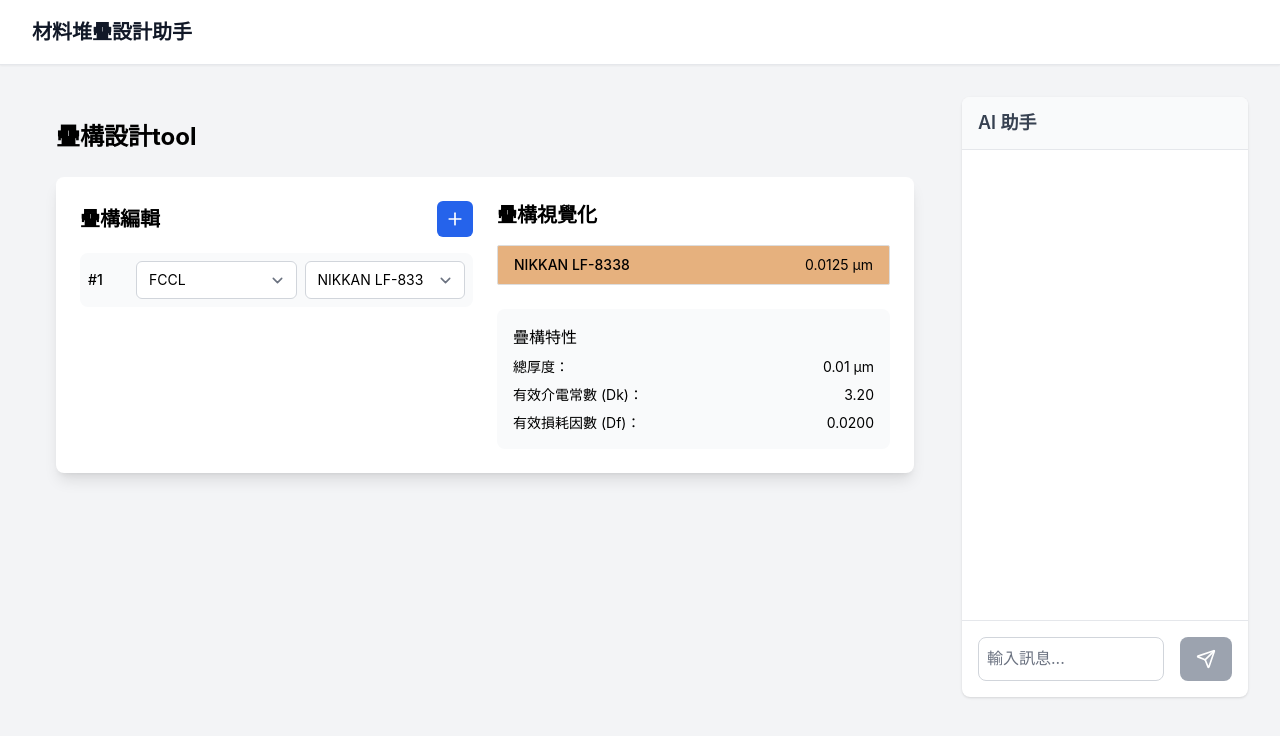
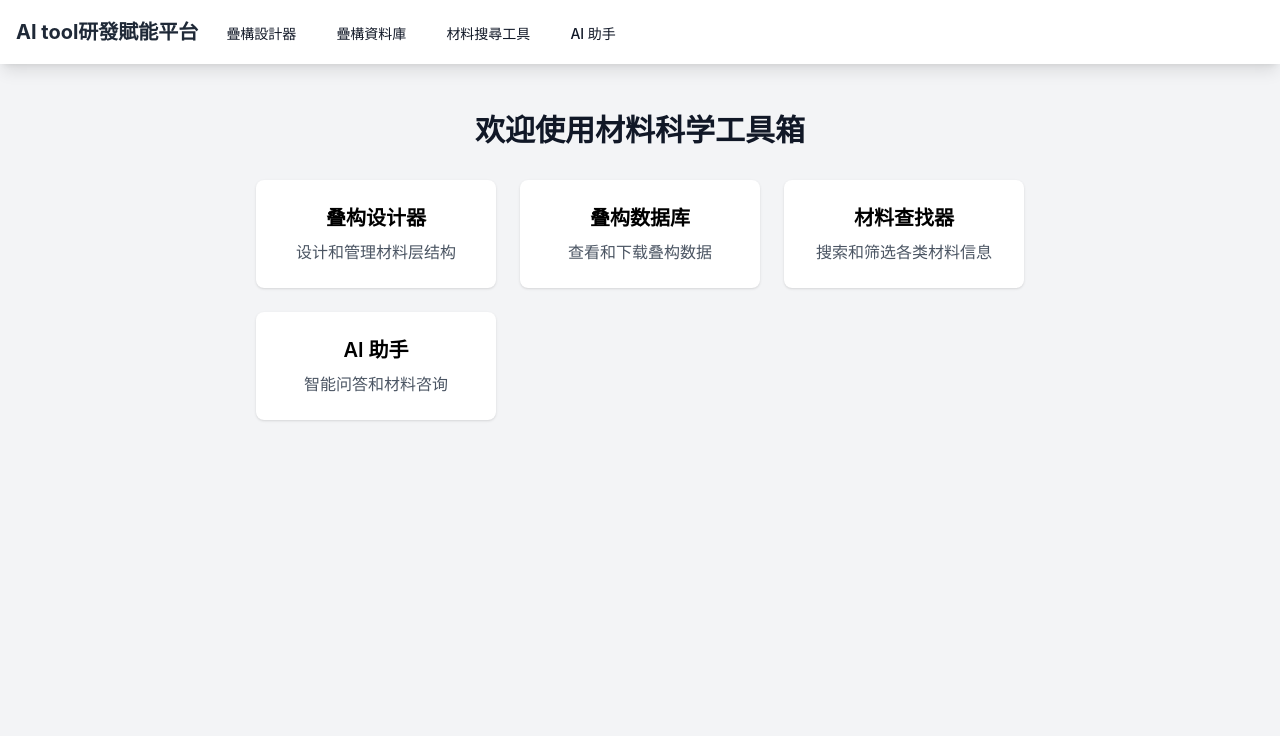
Before and after one commit to angelanchi/pcb-designer-app, a React (Create React App) app: page / in a window 1280 px wide. Shown: the top 736 px of the page. Built offline with nearby package versions, Linux system fonts and the light colour scheme.

Commit message:
Add files via upload

```diff
--- a/src/App.js
+++ b/src/App.js
@@ -1,41 +1,117 @@
 import React from 'react';
+import { BrowserRouter as Router, Routes, Route, Link } from 'react-router-dom';
 import MaterialStackApp from './components/MaterialStackApp';
+import MaterialFinderApp from './components/MaterialFinderApp';
 import ClaudeChatbox from './components/ClaudeChatbox';
+import StackupViewer from './components/StackupViewer';
 
-function App() {
+const App = () => {
   return (
+    <Router>
       <div className="min-h-screen bg-gray-100">
-            {/* Navigation Bar */}
-            <nav className="bg-white shadow-sm border-b border-gray-200">
-                <div className="max-w-7xl mx-auto px-4 sm:px-6 lg:px-8">
+        {/* 导航栏 */}
+        <nav className="bg-white shadow-lg">
+          <div className="max-w-7xl mx-auto px-4">
             <div className="flex justify-between h-16">
               <div className="flex">
                 <div className="flex-shrink-0 flex items-center">
-                                <h1 className="text-xl font-bold text-gray-900">材料堆疊設計助手</h1>
+                  <h1 className="text-xl font-bold text-gray-800">AI tool研發賦能平台</h1>
+                </div>
+                <div className="hidden md:ml-6 md:flex md:space-x-8">
+                  <Link
+                    to="/stack"
+                    className="inline-flex items-center px-1 pt-1 text-sm font-medium text-gray-900 hover:text-gray-500"
+                  >
+                    疊構設計器
+                  </Link>
+                  <Link
+                    to="/stackup"
+                    className="inline-flex items-center px-1 pt-1 text-sm font-medium text-gray-900 hover:text-gray-500"
+                  >
+                    疊構資料庫
+                  </Link>
+                  <Link
+                    to="/finder"
+                    className="inline-flex items-center px-1 pt-1 text-sm font-medium text-gray-900 hover:text-gray-500"
+                  >
+                    材料搜尋工具
+                  </Link>
+                  <Link
+                    to="/chat"
+                    className="inline-flex items-center px-1 pt-1 text-sm font-medium text-gray-900 hover:text-gray-500"
+                  >
+                    AI 助手
+                  </Link>
                 </div>
               </div>
             </div>
           </div>
         </nav>
 
-            {/* Main Content */}
-            <div className="max-w-7xl mx-auto px-4 sm:px-6 lg:px-8 py-8">
-                <div className="grid grid-cols-1 lg:grid-cols-4 gap-6">
-                    {/* Left Content Area */}
-                    <div className="lg:col-span-3">
-                        <MaterialStackApp />
-                    </div>
-
-                    {/* Right Chat Assistant */}
-                    <div className="lg:col-span-1">
-                        <div className="sticky top-4">
-                            <ClaudeChatbox />
+        {/* 主要内容区域 */}
+        <div className="max-w-7xl mx-auto py-6 sm:px-6 lg:px-8">
+          <div className="px-4 py-6 sm:px-0">
+            <Routes>
+              <Route path="/" element={<HomePage />} />
+              <Route path="/stack" element={<MaterialStackApp />} />
+              <Route path="/stackup" element={<StackupViewer />} />
+              <Route path="/finder" element={<MaterialFinderApp />} />
+              <Route path="/chat" element={<ClaudeChatbox />} />
+            </Routes>
           </div>
         </div>
       </div>
+    </Router>
+  );
+};
+
+// 首页组件
+const HomePage = () => {
+  return (
+    <div className="max-w-3xl mx-auto text-center">
+      <h2 className="text-3xl font-bold text-gray-900 mb-8">
+        欢迎使用材料科学工具箱
+      </h2>
+      <div className="grid grid-cols-1 md:grid-cols-3 gap-6">
+        <Link
+          to="/stack"
+          className="block p-6 bg-white rounded-lg shadow hover:shadow-lg transition-shadow"
+        >
+          <h3 className="text-xl font-semibold mb-2">叠构设计器</h3>
+          <p className="text-gray-600">
+            设计和管理材料层结构
+          </p>
+        </Link>
+        <Link
+          to="/stackup"
+          className="block p-6 bg-white rounded-lg shadow hover:shadow-lg transition-shadow"
+        >
+          <h3 className="text-xl font-semibold mb-2">叠构数据库</h3>
+          <p className="text-gray-600">
+            查看和下载叠构数据
+          </p>
+        </Link>
+        <Link
+          to="/finder"
+          className="block p-6 bg-white rounded-lg shadow hover:shadow-lg transition-shadow"
+        >
+          <h3 className="text-xl font-semibold mb-2">材料查找器</h3>
+          <p className="text-gray-600">
+            搜索和筛选各类材料信息
+          </p>
+        </Link>
+        <Link
+          to="/chat"
+          className="block p-6 bg-white rounded-lg shadow hover:shadow-lg transition-shadow"
+        >
+          <h3 className="text-xl font-semibold mb-2">AI 助手</h3>
+          <p className="text-gray-600">
+            智能问答和材料咨询
+          </p>
+        </Link>
       </div>
     </div>
   );
-}
+};
 
 export default App;
--- a/src/index.js
+++ b/src/index.js
@@ -2,7 +2,6 @@
 import ReactDOM from 'react-dom/client';
 import './index.css';
 import App from './App';
-import reportWebVitals from './reportWebVitals';
 
 const root = ReactDOM.createRoot(document.getElementById('root'));
 root.render(
@@ -10,8 +9,3 @@
     <App />
   </React.StrictMode>
 );
-
-// If you want to start measuring performance in your app, pass a function
-// to log results (for example: reportWebVitals(console.log))
-// or send to an analytics endpoint. Learn more: https://bit.ly/CRA-vitals
-reportWebVitals();
--- /dev/null
+++ b/src/main.jsx
@@ -0,0 +1,9 @@
+import React from 'react'
+import ReactDOM from 'react-dom/client'
+import IntegratedMaterialApp from './IntegratedMaterialApp'
+
+ReactDOM.createRoot(document.getElementById('root')).render(
+  <React.StrictMode>
+    <IntegratedMaterialApp />
+  </React.StrictMode>
+)
```
Lines whose indentation alone changed are shown as unchanged.
